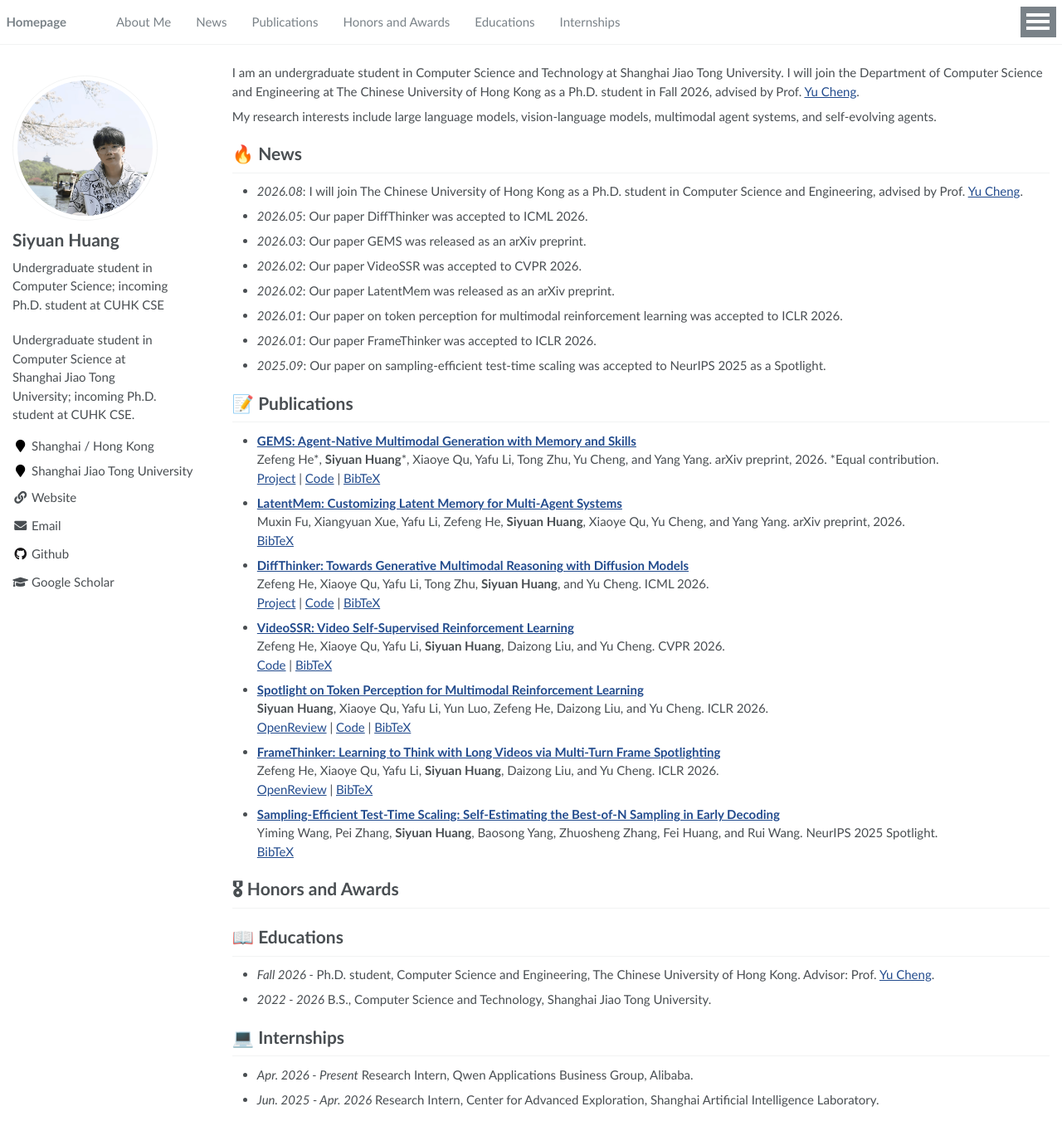
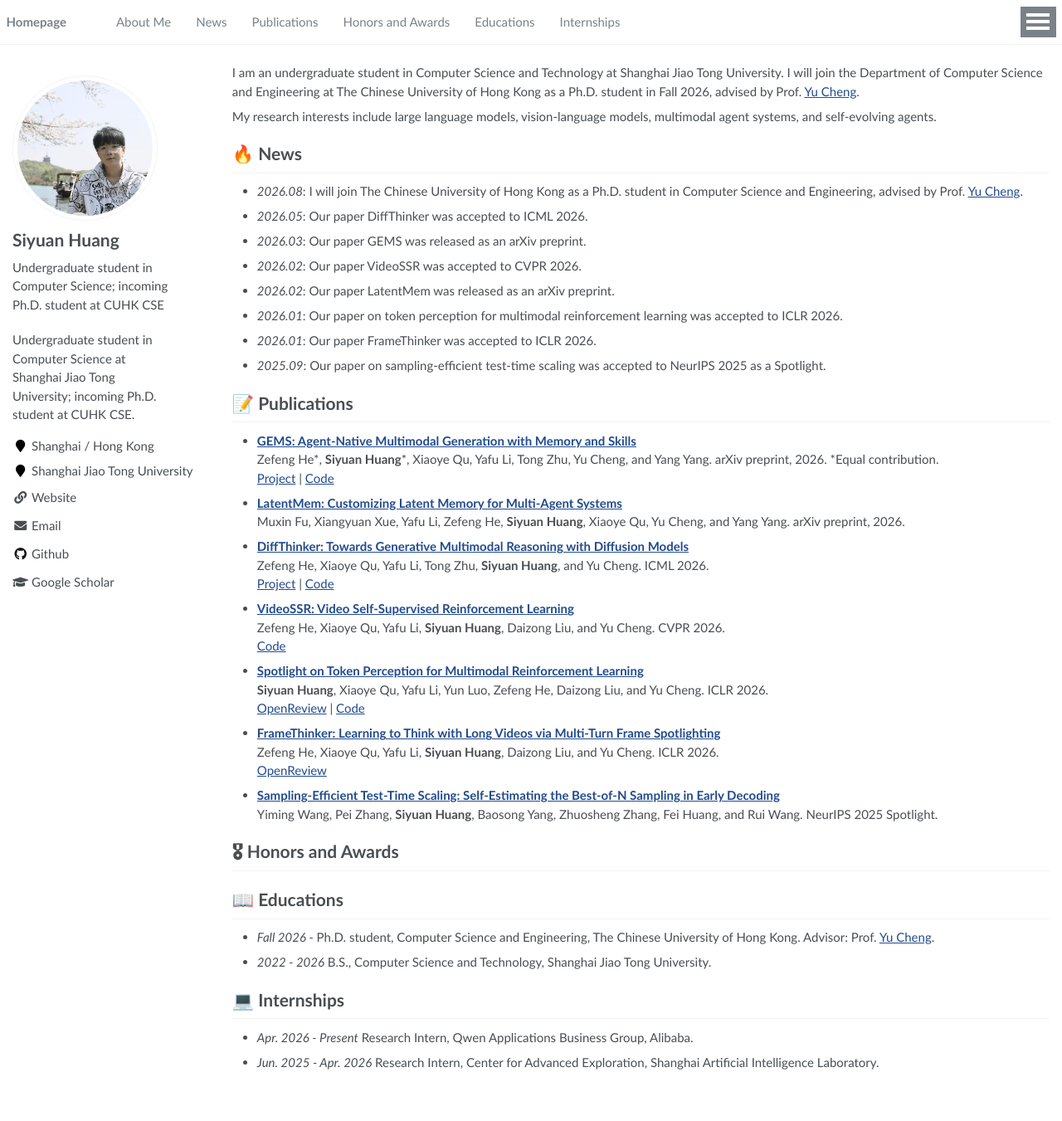
Before and after one commit to syhuang1/syhuang1.github.io, a Jekyll site: the page built from _pages/about.md, in a window 1280 px wide and 1351 px high. Shown: the whole window at 83% size. Built offline with Jekyll 4.4.1, drawn with Linux system fonts in a browser that asks for light colours; a script that is not in the unit is left out.

Commit message:
Remove publication BibTeX links

```diff
--- a/_pages/about.md
+++ b/_pages/about.md
@@ -36,31 +36,29 @@ My research interests include large language models, vision-language models, mul
 
 - **[GEMS: Agent-Native Multimodal Generation with Memory and Skills](https://arxiv.org/abs/2603.28088)**
   Zefeng He\*, **Siyuan Huang**\*, Xiaoye Qu, Yafu Li, Tong Zhu, Yu Cheng, and Yang Yang. arXiv preprint, 2026. \*Equal contribution.
-  [Project](https://gems-gen.github.io/) | [Code](https://github.com/lcqysl/GEMS) | [BibTeX](/files/he2026gems.bib)
+  [Project](https://gems-gen.github.io/) | [Code](https://github.com/lcqysl/GEMS)
 
 - **[LatentMem: Customizing Latent Memory for Multi-Agent Systems](https://arxiv.org/abs/2602.03036)**
   Muxin Fu, Xiangyuan Xue, Yafu Li, Zefeng He, **Siyuan Huang**, Xiaoye Qu, Yu Cheng, and Yang Yang. arXiv preprint, 2026.
-  [BibTeX](/files/fu2026latentmem.bib)
 
 - **[DiffThinker: Towards Generative Multimodal Reasoning with Diffusion Models](https://arxiv.org/abs/2512.24165)**
   Zefeng He, Xiaoye Qu, Yafu Li, Tong Zhu, **Siyuan Huang**, and Yu Cheng. ICML 2026.
-  [Project](https://diffthinker-project.github.io/) | [Code](https://github.com/lcqysl/DiffThinker) | [BibTeX](/files/he2025diffthinker.bib)
+  [Project](https://diffthinker-project.github.io/) | [Code](https://github.com/lcqysl/DiffThinker)
 
 - **[VideoSSR: Video Self-Supervised Reinforcement Learning](https://arxiv.org/abs/2511.06281)**
   Zefeng He, Xiaoye Qu, Yafu Li, **Siyuan Huang**, Daizong Liu, and Yu Cheng. CVPR 2026.
-  [Code](https://github.com/lcqysl/VideoSSR) | [BibTeX](/files/he2025videossr.bib)
+  [Code](https://github.com/lcqysl/VideoSSR)
 
 - **[Spotlight on Token Perception for Multimodal Reinforcement Learning](https://arxiv.org/abs/2510.09285)**
   **Siyuan Huang**, Xiaoye Qu, Yafu Li, Yun Luo, Zefeng He, Daizong Liu, and Yu Cheng. ICLR 2026.
-  [OpenReview](https://openreview.net/forum?id=bRA4lVWJVQ) | [Code](https://github.com/huaixuheqing/VPPO-RL) | [BibTeX](/files/huang2025spotlight.bib)
+  [OpenReview](https://openreview.net/forum?id=bRA4lVWJVQ) | [Code](https://github.com/huaixuheqing/VPPO-RL)
 
 - **[FrameThinker: Learning to Think with Long Videos via Multi-Turn Frame Spotlighting](https://arxiv.org/abs/2509.24304)**
   Zefeng He, Xiaoye Qu, Yafu Li, **Siyuan Huang**, Daizong Liu, and Yu Cheng. ICLR 2026.
-  [OpenReview](https://openreview.net/forum?id=nsNpsCpVG1) | [BibTeX](/files/he2025framethinker.bib)
+  [OpenReview](https://openreview.net/forum?id=nsNpsCpVG1)
 
 - **[Sampling-Efficient Test-Time Scaling: Self-Estimating the Best-of-N Sampling in Early Decoding](https://arxiv.org/abs/2503.01422)**
   Yiming Wang, Pei Zhang, **Siyuan Huang**, Baosong Yang, Zhuosheng Zhang, Fei Huang, and Rui Wang. NeurIPS 2025 Spotlight.
-  [BibTeX](/files/wang2025sampling.bib)
 
 # 🎖 Honors and Awards
 
```
